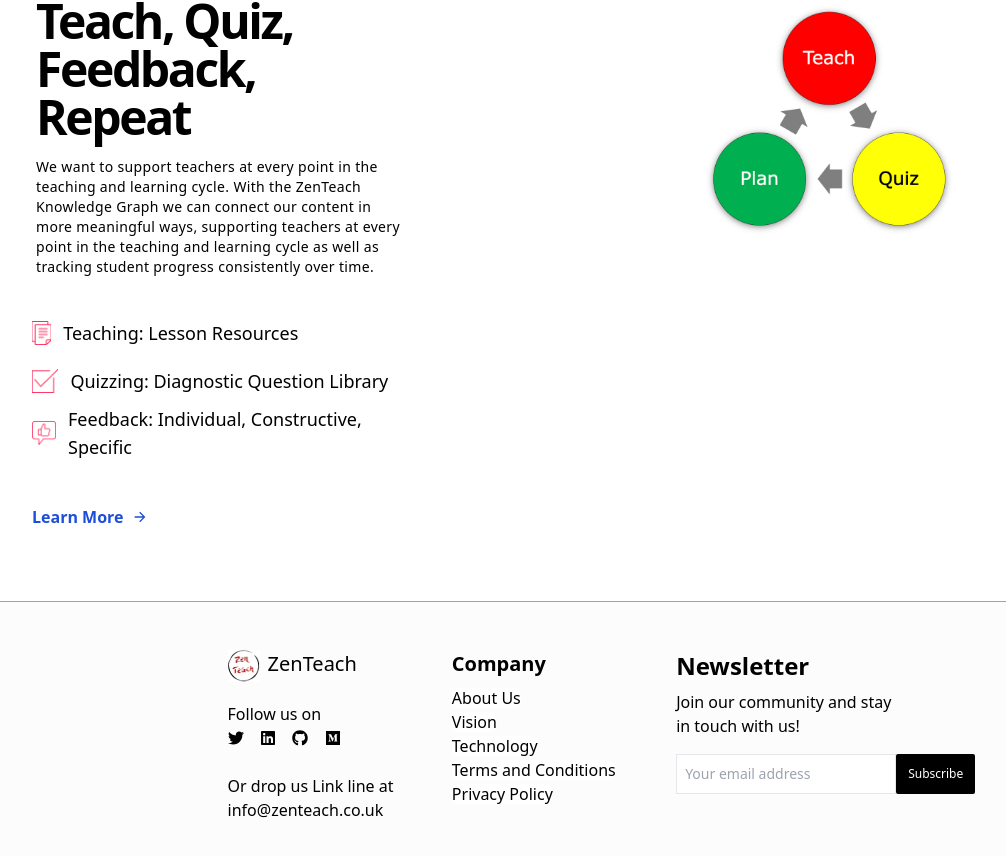
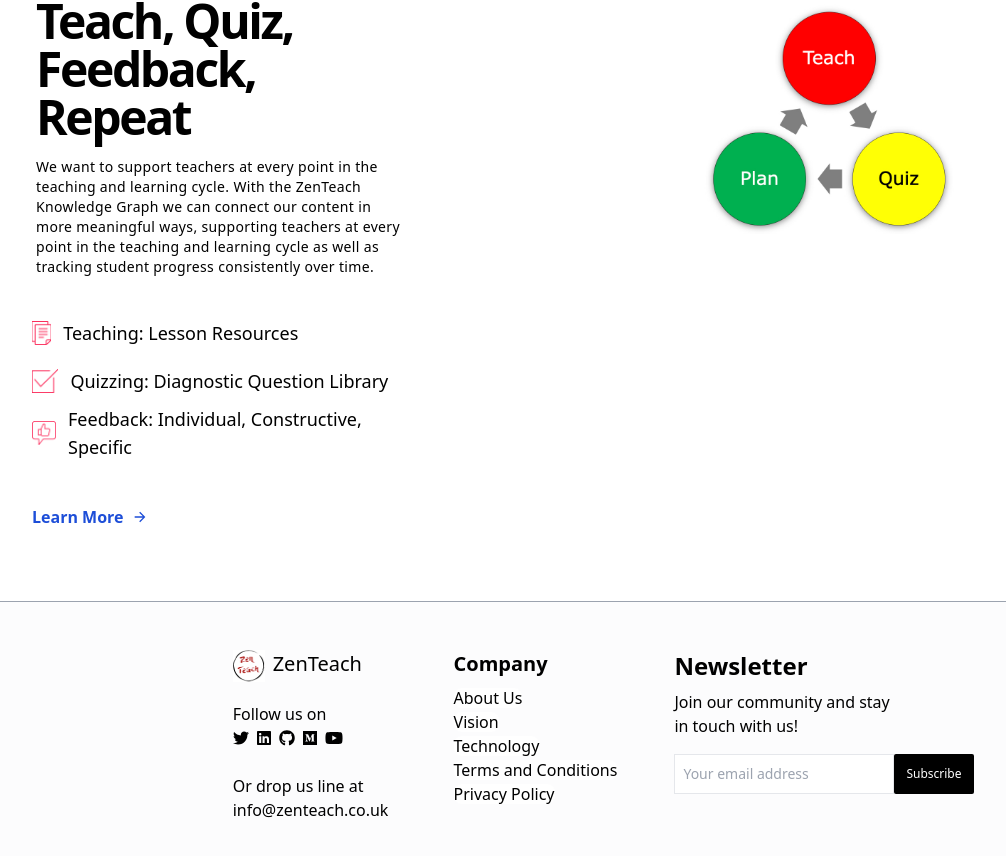
Before and after one commit to ZenTeach/next_zenteach, a Next.js app: page / in a window 1280 px wide. Shown: the part 3494-4350 px from the top of the page, without its empty margins (76-1082 px from the left). Built offline with nearby package versions, Linux system fonts and the light colour scheme.

Commit message:
- Add youtube channel link

```diff
--- a/components/Footer.js
+++ b/components/Footer.js
@@ -46,10 +46,17 @@
 										<FontAwesomeIcon icon={["fab", "medium"]}/>
 									</Link>
 								</span>
+								<span>
+									<Link passHref href="https://www.youtube.com/channel/UCXmgBfoSDoTmurNW02Z-lTA/"
+										rel="noreferrer"
+										target="_blank">
+										<FontAwesomeIcon icon={["fab", "youtube"]}/>
+									</Link>
+								</span>
 							</div>
 						</div>
 						<div className="my-6">
-							<p>Or drop us Link line at</p>
+							<p>Or drop us line at</p>
 							<Link
 								passHref
 								className="text-md text-black underline"
```
